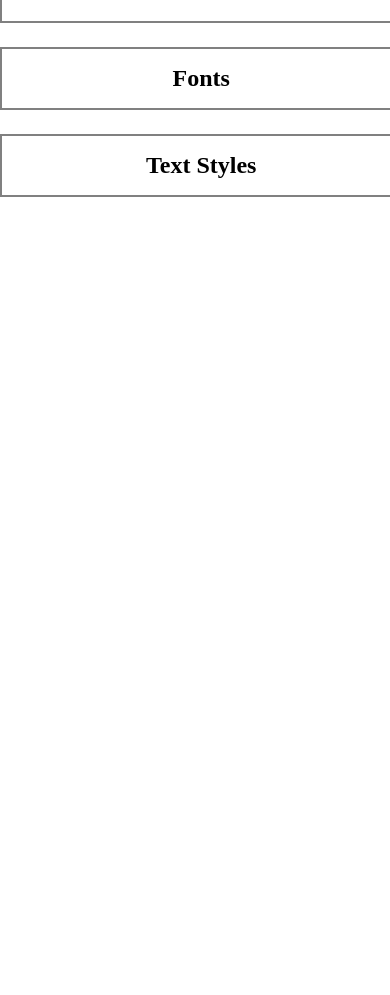
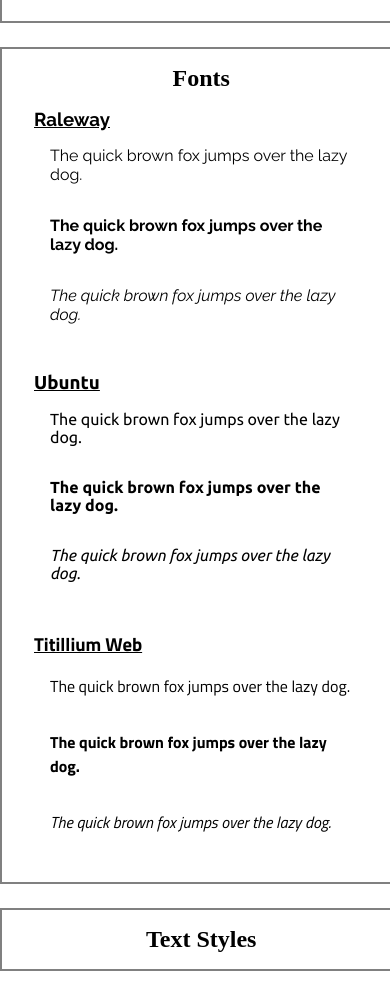
Before and after one commit to joshuar84/website_design_system, a plain HTML site: page index.html in a window 390 px wide. Shown: the part 810-1805 px from the top of the page. Before the commit the page ends 1031 px from the top, so only its background shows below. Drawn offline with Linux system fonts and the light colour scheme.

Commit message:
finished font section and media queries

```diff
--- a/index.html
+++ b/index.html
@@ -6,6 +6,10 @@
 <head>
     <title>Website Design System</title>
     <link href="./styles.css" type="text/css" rel="stylesheet">
+    <link rel="preconnect" href="https://fonts.gstatic.com">
+    <link
+        href="https://fonts.googleapis.com/css2?family=Raleway:ital,wght@0,400;0,700;1,400&family=Titillium+Web:ital,wght@0,400;0,700;1,400&family=Ubuntu:ital,wght@0,400;0,700;1,400&display=swap"
+        rel="stylesheet">
     <meta name="viewport" content="width=device-width">
     <meta charset="UTF-8">
 </head>
@@ -69,6 +73,32 @@
         <header>
             <h2>Fonts</h2>
         </header>
+        <section class="fonts_flex_container">
+            <div class="font_div">
+                <h3 class="raleway underline">Raleway</h3>
+                <div>
+                    <p class="raleway paragraph">The quick brown fox jumps over the lazy dog.</p>
+                    <p class="bold_font raleway paragraph">The quick brown fox jumps over the lazy dog.</p>
+                    <p class="italic_font raleway paragraph">The quick brown fox jumps over the lazy dog.</p>
+                </div>
+            </div>
+            <div class="font_div">
+                <h3 class="ubuntu underline">Ubuntu</h3>
+                <div>
+                    <p class="ubuntu paragraph">The quick brown fox jumps over the lazy dog.</p>
+                    <p class="bold_font ubuntu paragraph">The quick brown fox jumps over the lazy dog.</p>
+                    <p class="italic_font ubuntu paragraph">The quick brown fox jumps over the lazy dog.</p>
+                </div>
+            </div>
+            <div class="font_div">
+                <h3 class="titillium_web underline">Titillium Web</h3>
+                <div>
+                    <p class="titillium_web paragraph">The quick brown fox jumps over the lazy dog.</p>
+                    <p class="bold_font titillium_web paragraph">The quick brown fox jumps over the lazy dog.</p>
+                    <p class="italic_font titillium_web paragraph">The quick brown fox jumps over the lazy dog.</p>
+                </div>
+            </div>
+        </section>
     </section>
 
     <!-- Text Styles -->
--- a/styles.css
+++ b/styles.css
@@ -76,6 +76,48 @@ h2 {
 }
 
 
+
+/* Fonts */
+.fonts_flex_container {
+    display: flex;
+    justify-content: flex-start;
+    align-items: center;
+    flex-wrap: wrap;
+}
+
+.font_div {
+    padding: 2.5em;
+}
+
+.raleway {
+    font-family: 'Raleway', sans-serif;
+}
+
+.ubuntu {
+    font-family: 'Ubuntu', sans-serif;
+}
+
+.titillium_web {
+    font-family: 'Titillium Web', sans-serif;
+}
+
+.bold_font {
+    font-weight: 700;
+}
+
+.italic_font {
+    font-style: italic;
+}
+
+.underline {
+    text-decoration: underline;
+}
+
+.paragraph {
+    padding: 1em;
+}
+
+
 /* Tablet screen sizes */
 @media screen
 and (max-width: 768px)
@@ -91,8 +133,17 @@ and (min-width: 426px) {
     .containers {
         width: 44.6rem;
     }
+
     .colored_div {
         padding: 4rem 8rem;
+    }
+
+    .fonts_flex_container {
+        justify-content: center;
+    }
+
+    .font_div {
+        padding: 1em;
     }
 }
 
@@ -115,6 +166,14 @@ and (min-width: 376px) {
     .colored_div {
         padding: 4rem 9rem;
     }
+
+    .fonts_flex_container {
+        justify-content: flex-start;
+    }
+
+    .font_div {
+        padding: 1em;
+    }
 }
 
 @media screen
@@ -135,6 +194,14 @@ and (min-width: 321px) {
     .colored_div {
         padding: 4rem 7.4rem;
     }
+
+    .fonts_flex_container {
+        justify-content: center;
+    }
+
+    .font_div {
+        padding: 1em;
+    }
 }
 
 
@@ -154,4 +221,12 @@ and (min-width: 321px) {
     .colored_div {
         padding: 4rem 5.5rem;
     }
+
+    .fonts_flex_container {
+        justify-content: center;
+    }
+
+    .font_div {
+        padding: 1em;
+    }
 }
```
